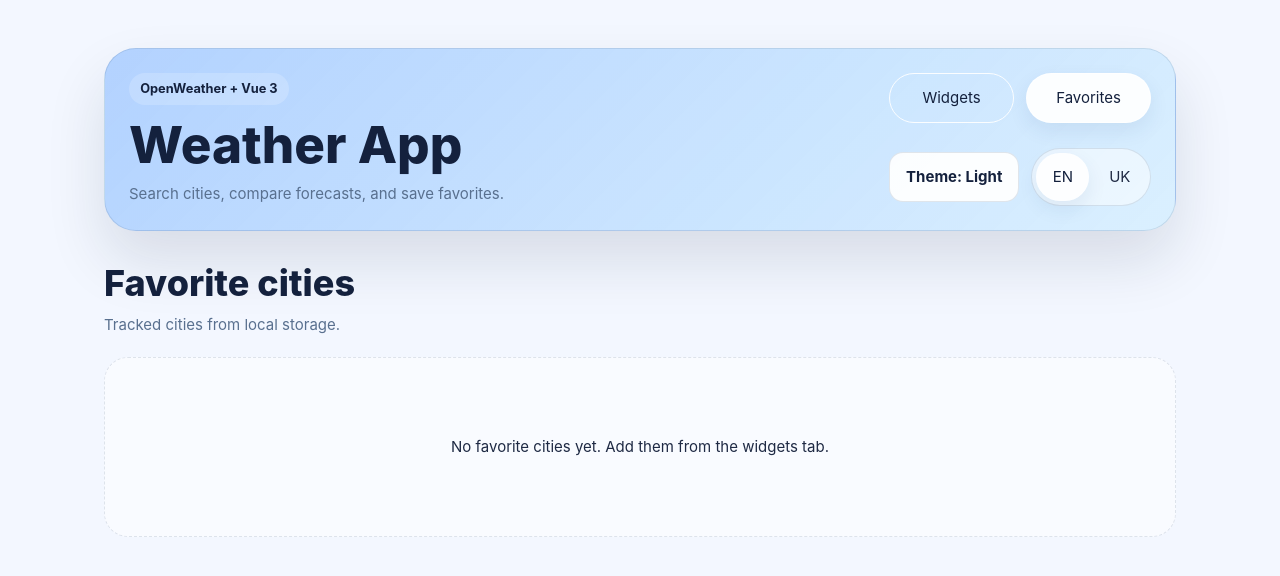
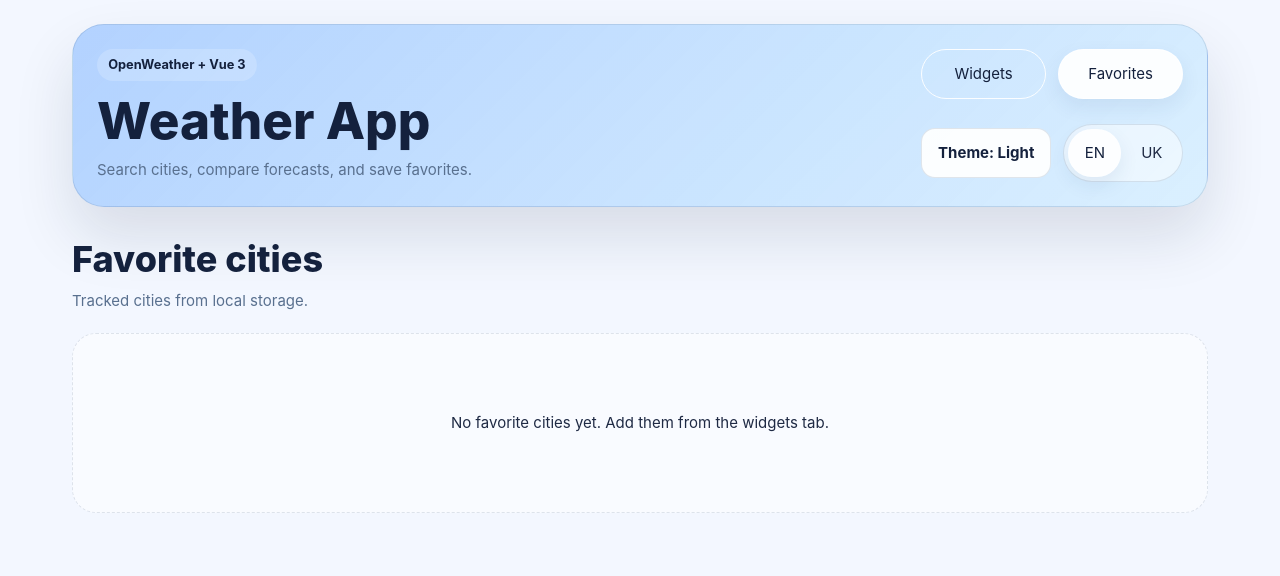
Before and after one commit to matyushkin-s/weather-app, a Vue app: page /favorites in a window 1280 px wide. Shown: the top 576 px of the page. Built offline with nearby package versions, Linux system fonts and the light colour scheme.

Commit message:
Adaptive fixes

```diff
--- a/src/App.vue
+++ b/src/App.vue
@@ -11,7 +11,7 @@
 </script>
 
 <template>
-  <div class="app-shell weather-app">
+  <div class="app-shell">
     <header class="app-header">
       <div class="hero-copy">
         <p class="hero-badge">OpenWeather + Vue 3</p>
--- a/src/components/TemperatureChart.vue
+++ b/src/components/TemperatureChart.vue
@@ -123,6 +123,7 @@
 
 onMounted(() => {
   void renderChart()
+  window.addEventListener("resize", renderChart);
 })
 
 watch(
@@ -134,6 +135,7 @@
 )
 
 onBeforeUnmount(() => {
+  window.removeEventListener("resize", renderChart);
   destroyChart()
 })
 </script>
@@ -192,6 +194,13 @@
   position: relative;
   min-height: 220px;
   margin-top: 1rem;
+  max-width: calc(100vw - (32px + 20px) * 2);
+}
+
+@media (min-width: 420px) {
+  .chart-canvas-shell {
+    max-width: 100%;
+  }
 }
 
 @media (min-width: 640px) {
```
